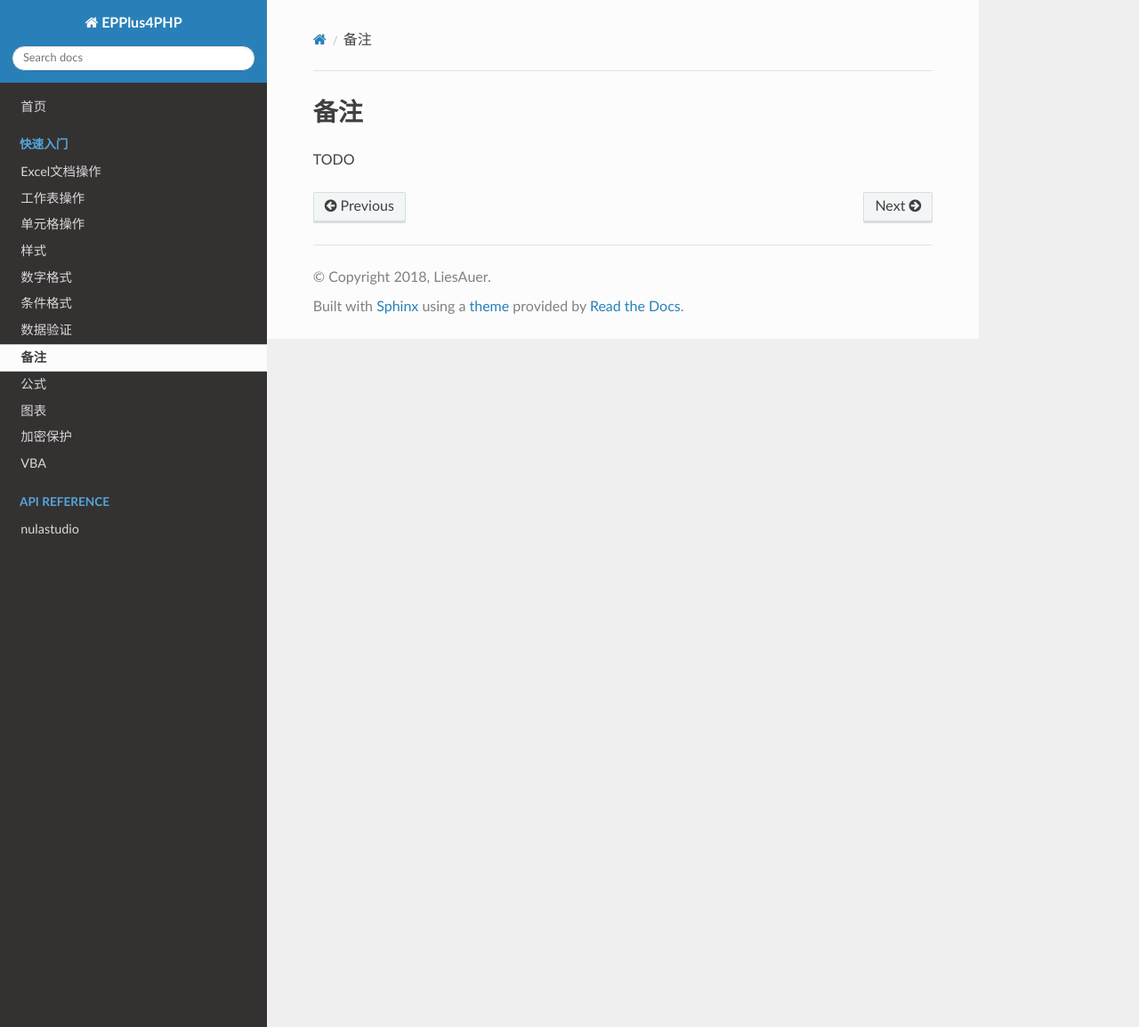
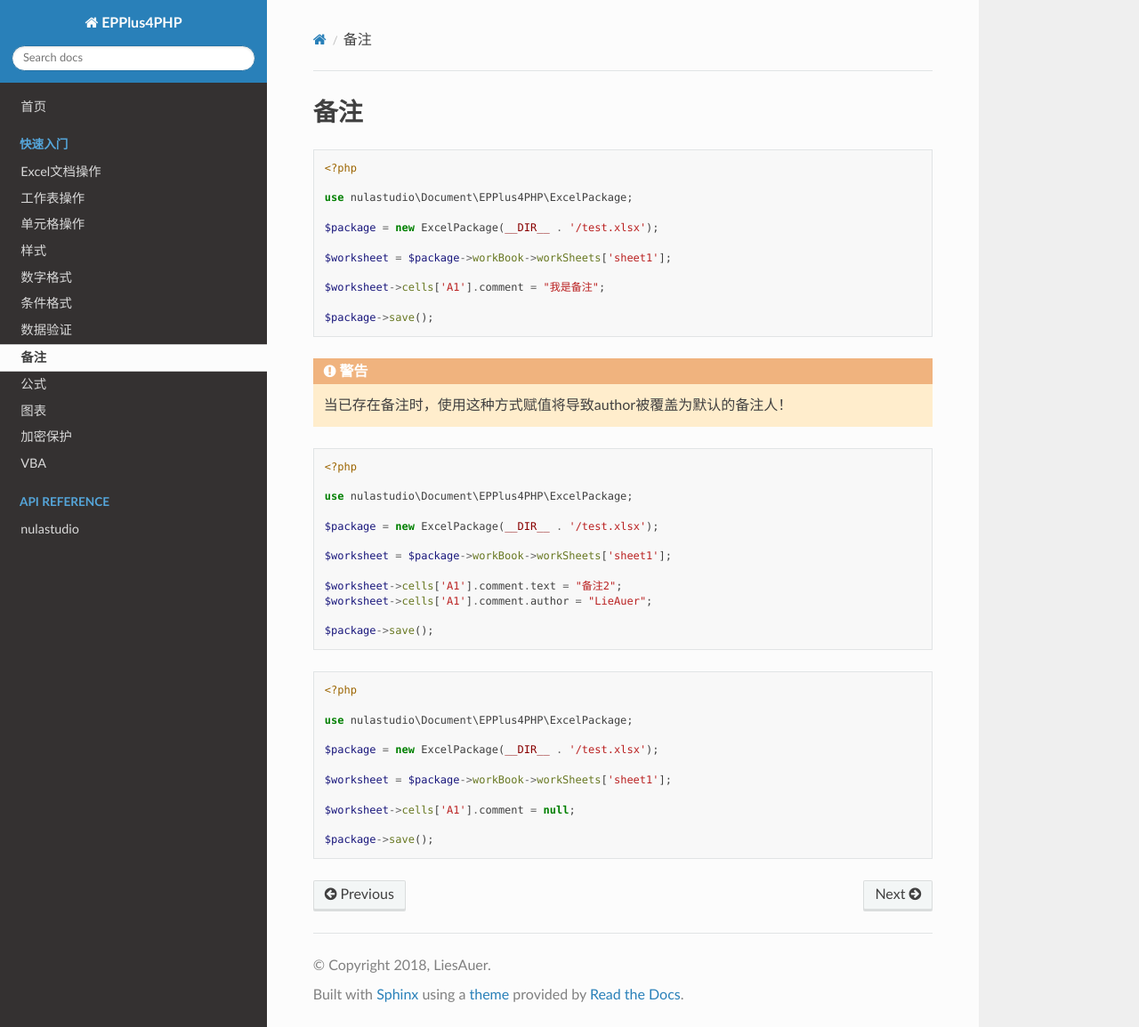
Before and after one commit to nulastudio/EPPlus4PHP-docs, a Sphinx documentation site: the page built from source/samples/comment.rst, in a window 1280 px wide and 1155 px high. Shown: the whole window at 89% size. Built offline with Sphinx 7.4.7 and the Read the Docs theme 2.0.0, drawn with Linux system fonts in a browser that asks for light colours.

Commit message:
补充备注部分的文档

```diff
--- a/source/api/nulastudio/Document/EPPlus4PHP.rst
+++ b/source/api/nulastudio/Document/EPPlus4PHP.rst
@@ -10,3 +10,4 @@ EPPlus4PHP
    WorkSheet <EPPlus4PHP/WorkSheet>
    Range <EPPlus4PHP/Range>
    Style <EPPlus4PHP/Style>
+   Comment <EPPlus4PHP/Comment>
--- a/source/samples/comment.rst
+++ b/source/samples/comment.rst
@@ -1,4 +1,53 @@
 备注
 ====
 
-TODO
+.. _add-a-comment:
+
+.. code-block:: php
+
+    <?php
+
+    use nulastudio\Document\EPPlus4PHP\ExcelPackage;
+
+    $package = new ExcelPackage(__DIR__ . '/test.xlsx');
+
+    $worksheet = $package->workBook->workSheets['sheet1'];
+
+    $worksheet->cells['A1'].comment = "我是备注";
+
+    $package->save();
+
+.. warning:: 当已存在备注时，使用这种方式赋值将导致author被覆盖为默认的备注人！
+
+.. _modify-a-comment:
+
+.. code-block:: php
+
+    <?php
+
+    use nulastudio\Document\EPPlus4PHP\ExcelPackage;
+
+    $package = new ExcelPackage(__DIR__ . '/test.xlsx');
+
+    $worksheet = $package->workBook->workSheets['sheet1'];
+
+    $worksheet->cells['A1'].comment.text = "备注2";
+    $worksheet->cells['A1'].comment.author = "LieAuer";
+
+    $package->save();
+
+.. _delete-a-comment:
+
+.. code-block:: php
+
+    <?php
+
+    use nulastudio\Document\EPPlus4PHP\ExcelPackage;
+
+    $package = new ExcelPackage(__DIR__ . '/test.xlsx');
+
+    $worksheet = $package->workBook->workSheets['sheet1'];
+
+    $worksheet->cells['A1'].comment = null;
+
+    $package->save();
```
Also changed, not shown: source/api/nulastudio/Document/EPPlus4PHP/Comment.rst (added, +29 -0 lines), source/api/nulastudio/Document/EPPlus4PHP/Range.rst (+40 -35 lines).
